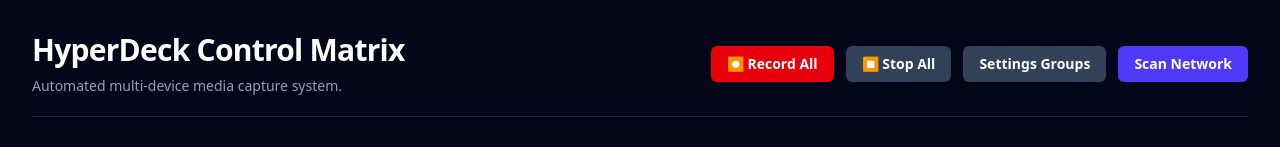
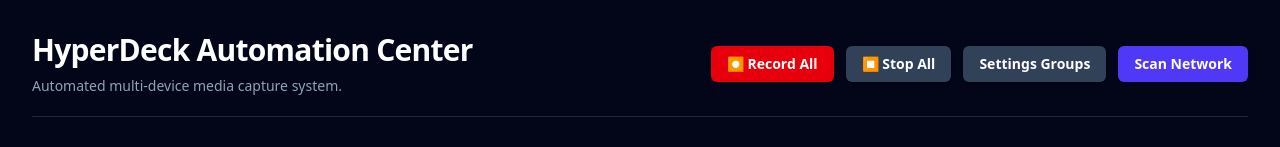
Before and after one commit to sj-tech-sweden/hyperdeck-tools, a plain HTML site: page app/frontend/index.html in a window 1280 px wide. Shown: the top 147 px of the page. Drawn offline with nearby package versions, Linux system fonts and the light colour scheme; no server answers.

Commit message:
Align name between header and title.

```diff
--- a/app/frontend/index.html
+++ b/app/frontend/index.html
@@ -14,7 +14,7 @@
         <header class="mb-8 border-b border-slate-800 pb-5">
             <div class="flex items-center justify-between">
                 <div>
-                    <h1 class="text-3xl font-bold tracking-tight text-white">HyperDeck Control Matrix</h1>
+                    <h1 class="text-3xl font-bold tracking-tight text-white">HyperDeck Automation Center</h1>
                     <p class="mt-2 text-sm text-slate-400">Automated multi-device media capture system.</p>
                 </div>
                 <div class="flex items-center gap-3">
```
